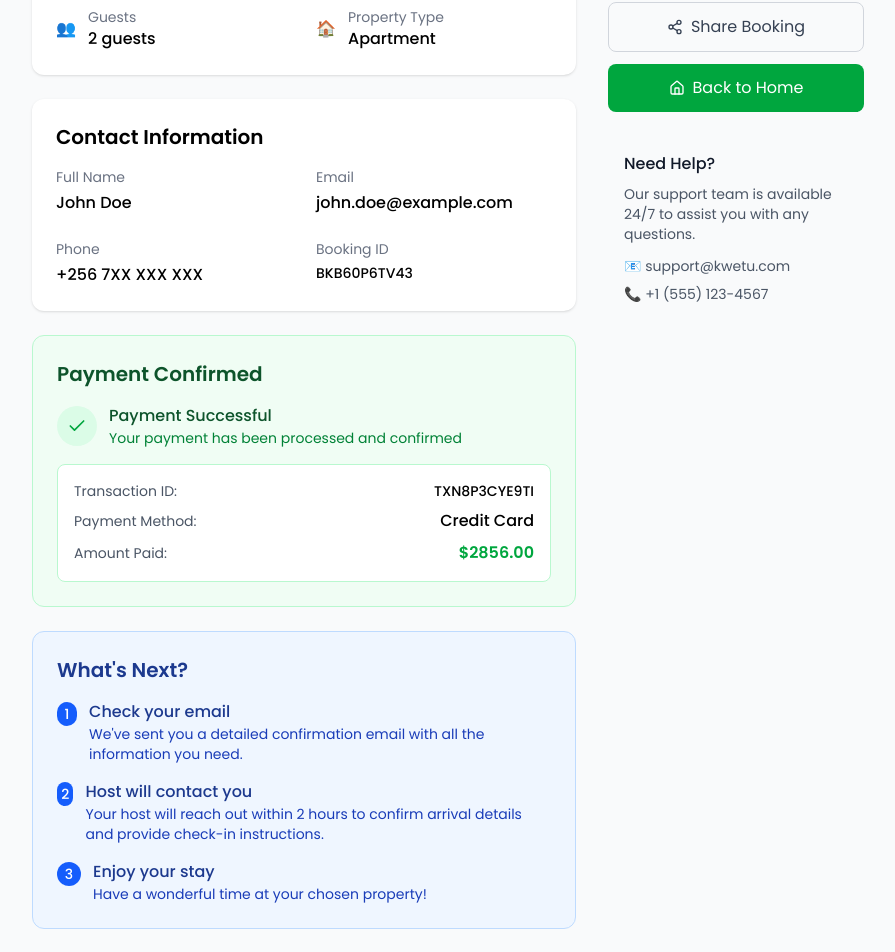
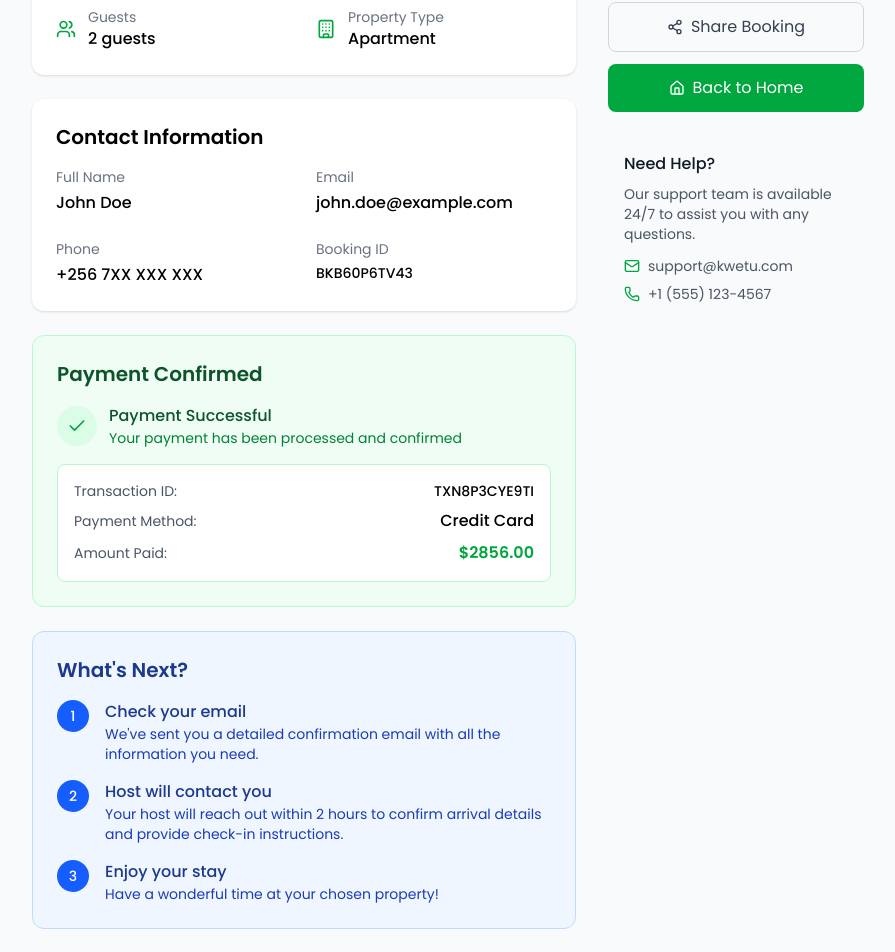
Before and after one commit to n-jabes/kwetu, a Next.js app: page /listings/1/booking/confirmation in a window 1280 px wide. Shown: the part 674-1626 px from the top of the page, without its empty margins (192-1087 px from the left). Built offline with nearby package versions, Linux system fonts and the light colour scheme.

Commit message:
update: use professional icons

```diff
--- a/src/app/(routes)/listings/[id]/booking/confirmation/page.tsx
+++ b/src/app/(routes)/listings/[id]/booking/confirmation/page.tsx
@@ -1,7 +1,7 @@
 'use client'
 import React from 'react';
 import { useRouter, useParams } from 'next/navigation';
-import { ArrowLeft, Calendar, MapPin, Star, CheckCircle, Check, Download, Share2, Home } from 'lucide-react';
+import { ArrowLeft, Calendar, MapPin, Star, CheckCircle, Check, Download, Share2, Home, Users, Building, Mail, Phone } from 'lucide-react';
 import { SearchResultsNavbar } from '@/components/ui/search-results-navbar/page';
 import { dummyListings } from '@/data/listings';
 import { formatDate } from '@/utils/booking';
@@ -121,9 +121,7 @@ const BookingConfirmationPage = () => {
                 </div>
 
                 <div className="flex items-center">
-                  <div className="h-5 w-5 text-green-600 mr-3 flex items-center justify-center">
-                    👥
-                  </div>
+                  <Users className="h-5 w-5 text-green-600 mr-3" />
                   <div>
                     <p className="text-sm text-gray-500">Guests</p>
                     <p className="font-medium">{bookingDetails.guests} {bookingDetails.guests === 1 ? 'guest' : 'guests'}</p>
@@ -131,9 +129,7 @@ const BookingConfirmationPage = () => {
                 </div>
 
                 <div className="flex items-center">
-                  <div className="h-5 w-5 text-green-600 mr-3 flex items-center justify-center">
-                    🏠
-                  </div>
+                  <Building className="h-5 w-5 text-green-600 mr-3" />
                   <div>
                     <p className="text-sm text-gray-500">Property Type</p>
                     <p className="font-medium capitalize">{listing.propertyType}</p>
@@ -198,7 +194,7 @@ const BookingConfirmationPage = () => {
               <h2 className="text-xl font-semibold mb-4 text-blue-900">What's Next?</h2>
               <div className="space-y-4">
                 <div className="flex items-start">
-                  <div className="w-6 h-6 bg-blue-600 text-white rounded-full flex items-center justify-center text-sm font-medium mr-3 mt-0.5">
+                  <div className="w-8 h-8 bg-blue-600 text-white rounded-full flex items-center justify-center text-sm font-medium mr-4 flex-shrink-0">
                     1
                   </div>
                   <div>
@@ -208,7 +204,7 @@ const BookingConfirmationPage = () => {
                 </div>
 
                 <div className="flex items-start">
-                  <div className="w-6 h-6 bg-blue-600 text-white rounded-full flex items-center justify-center text-sm font-medium mr-3 mt-0.5">
+                  <div className="w-8 h-8 bg-blue-600 text-white rounded-full flex items-center justify-center text-sm font-medium mr-4 flex-shrink-0">
                     2
                   </div>
                   <div>
@@ -218,7 +214,7 @@ const BookingConfirmationPage = () => {
                 </div>
 
                 <div className="flex items-start">
-                  <div className="w-6 h-6 bg-blue-600 text-white rounded-full flex items-center justify-center text-sm font-medium mr-3 mt-0.5">
+                  <div className="w-8 h-8 bg-blue-600 text-white rounded-full flex items-center justify-center text-sm font-medium mr-4 flex-shrink-0">
                     3
                   </div>
                   <div>
@@ -286,8 +282,14 @@ const BookingConfirmationPage = () => {
                   Our support team is available 24/7 to assist you with any questions.
                 </p>
                 <div className="space-y-2 text-sm">
-                  <p className="text-gray-600">📧 support@kwetu.com</p>
-                  <p className="text-sm text-gray-600">📞 +1 (555) 123-4567</p>
+                  <div className="flex items-center text-gray-600">
+                    <Mail className="h-4 w-4 mr-2 text-green-600" />
+                    support@kwetu.com
+                  </div>
+                  <div className="flex items-center text-gray-600">
+                    <Phone className="h-4 w-4 mr-2 text-green-600" />
+                    +1 (555) 123-4567
+                  </div>
                 </div>
               </div>
             </div>
--- a/src/app/(routes)/listings/[id]/booking/page.tsx
+++ b/src/app/(routes)/listings/[id]/booking/page.tsx
@@ -1,7 +1,7 @@
 'use client'
 import React, { useState } from 'react';
 import { useRouter, useParams } from 'next/navigation';
-import { ArrowLeft, Calendar, Clock, Users, MapPin, Star, CheckCircle, CreditCard, Shield, Info, Smartphone, Building2 } from 'lucide-react';
+import { ArrowLeft, Calendar, Clock, Users, MapPin, Star, CheckCircle, CreditCard, Shield, Info, Smartphone, Building2, Lightbulb } from 'lucide-react';
 import { SearchResultsNavbar } from '@/components/ui/search-results-navbar/page';
 import { dummyListings } from '@/data/listings';
 import { BookingFormData } from '@/types/booking';
@@ -484,9 +484,12 @@ const BookingPage = () => {
                             />
                           </div>
                           <div className="bg-yellow-50 border border-yellow-200 rounded-lg p-3">
-                            <p className="text-sm text-yellow-800">
-                              💡 You'll receive a prompt on your phone to confirm the payment of ${finalTotal.toFixed(2)}
-                            </p>
+                            <div className="flex items-start">
+                              <Lightbulb className="h-4 w-4 text-yellow-600 mr-2 mt-0.5 flex-shrink-0" />
+                              <p className="text-sm text-yellow-800">
+                                You'll receive a prompt on your phone to confirm the payment of ${finalTotal.toFixed(2)}
+                              </p>
+                            </div>
                           </div>
                         </div>
                       </div>
@@ -507,9 +510,12 @@ const BookingPage = () => {
                             />
                           </div>
                           <div className="bg-blue-50 border border-blue-200 rounded-lg p-3">
-                            <p className="text-sm text-blue-800">
-                              💡 You'll receive a prompt on your phone to confirm the payment of ${finalTotal.toFixed(2)}
-                            </p>
+                            <div className="flex items-start">
+                              <Lightbulb className="h-4 w-4 text-blue-600 mr-2 mt-0.5 flex-shrink-0" />
+                              <p className="text-sm text-blue-800">
+                                You'll receive a prompt on your phone to confirm the payment of ${finalTotal.toFixed(2)}
+                              </p>
+                            </div>
                           </div>
                         </div>
                       </div>
```
